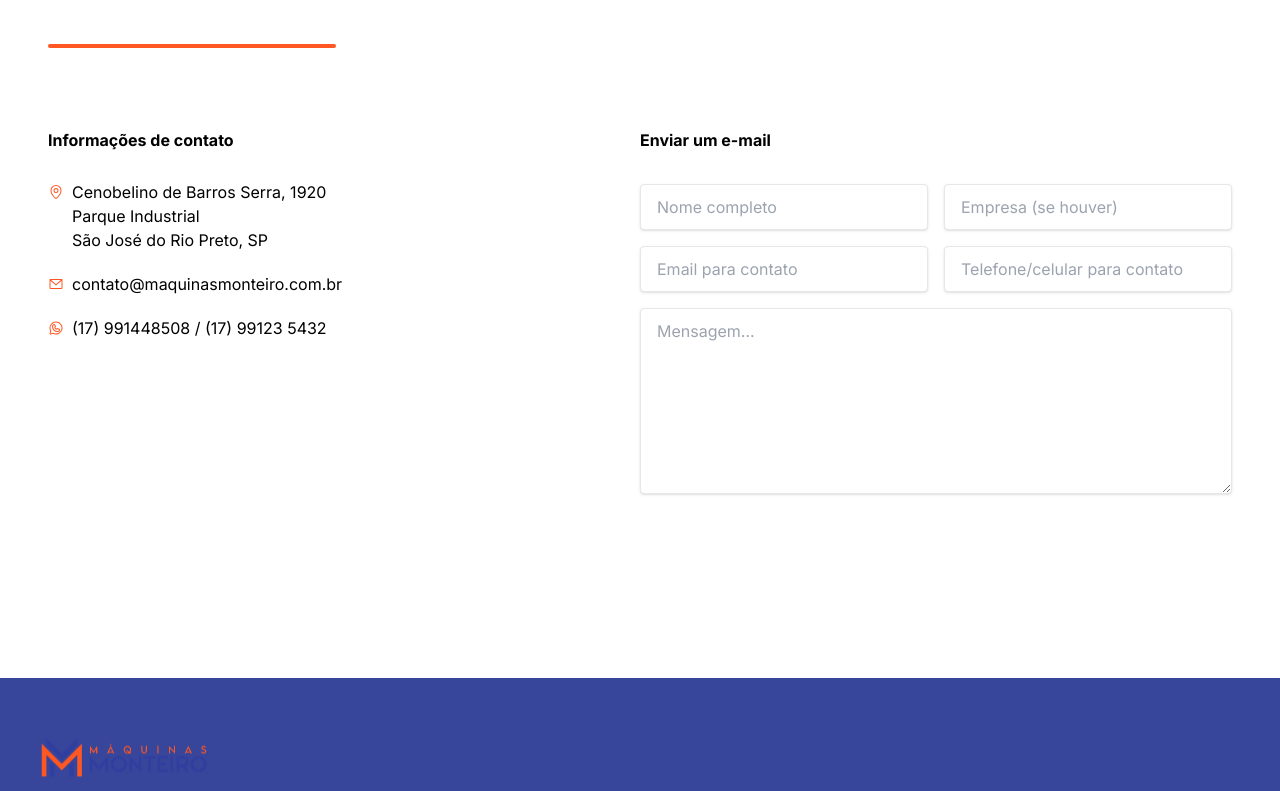
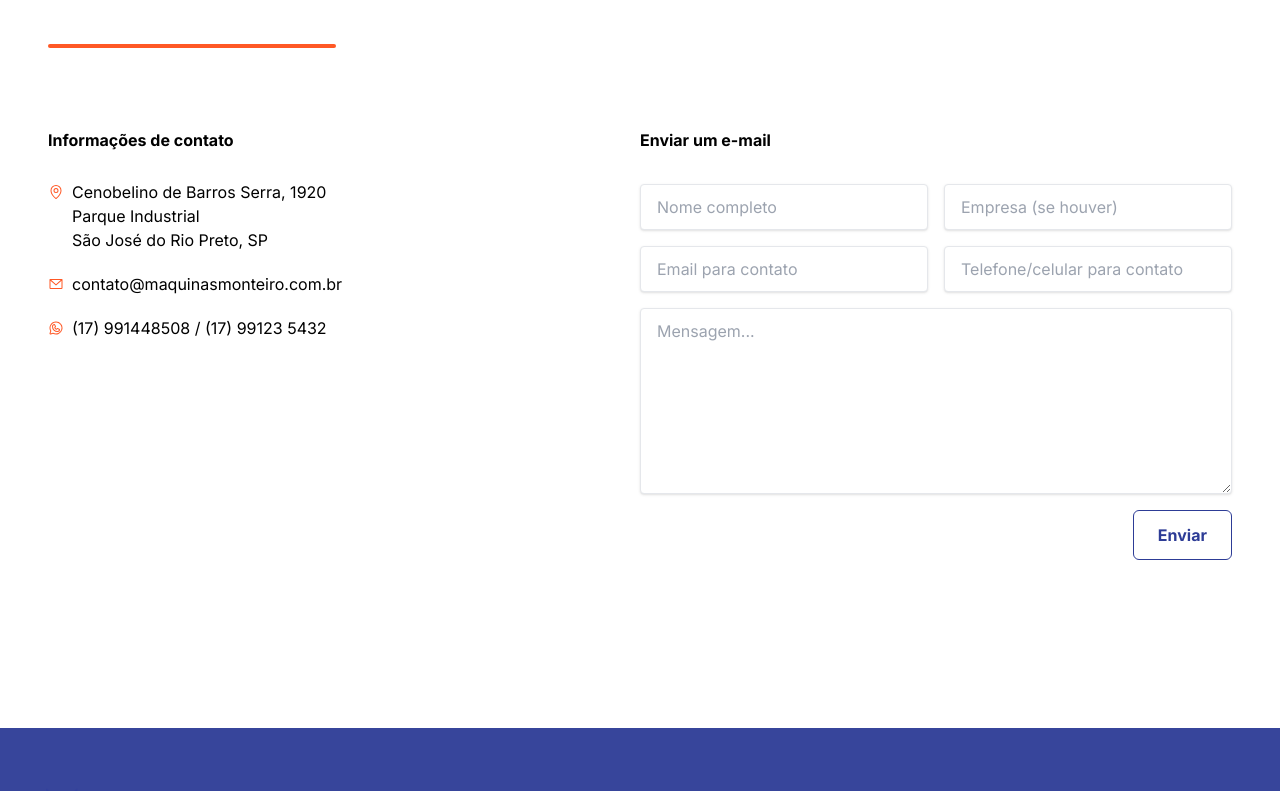
Before and after one commit to hrqmonteiro/maquinasmonteiro.com.br, a Next.js app: page / in a window 1280 px wide. Shown: the part 3202-3993 px from the top of the page. Built offline with nearby package versions, Linux system fonts and the light colour scheme.

Commit message:
feat: adding sending email on index page

```diff
--- a/components/templates/index-page.tsx
+++ b/components/templates/index-page.tsx
@@ -1,13 +1,10 @@
 'use client'
 
+import { useState } from 'react'
 import Link from 'next/link'
 import { partner, partners } from '@/utils/constants'
-import {
-  EnvelopeSimple,
-  MapPin,
-  Phone,
-  WhatsappLogo
-} from '@phosphor-icons/react'
+import { EnvelopeSimple, MapPin, WhatsappLogo } from '@phosphor-icons/react'
+import toast from 'react-hot-toast'
 
 import LeftSectionHeading from '@/components/atoms/left-section-heading'
 import Map from '@/components/atoms/map'
@@ -18,6 +15,77 @@ import Hero from '@/components/organisms/hero'
 import Container from '../atoms/container'
 
 export default function IndexPage() {
+  const [name, setName] = useState<string>('')
+  const [email, setEmail] = useState<string>('')
+  const [business, setBusiness] = useState<string>('')
+  const [phone, setPhone] = useState<string | undefined>('')
+  const [message, setMessage] = useState<string>('')
+
+  const formatPhoneNumber = (input: string): string | undefined => {
+    if (input) {
+      const numericInput = input.replace(/\D/g, '')
+
+      let formattedNumber = ''
+
+      if (numericInput.length >= 2) {
+        formattedNumber += `(${numericInput.substring(0, 2)}`
+      } else if (numericInput.length > 0) {
+        formattedNumber += `(${numericInput.substring(0)}`
+      }
+
+      if (numericInput.length > 2) {
+        formattedNumber += `) ${numericInput.substring(2, 7)}`
+      } else if (numericInput.length > 0) {
+        formattedNumber += `) ${numericInput.substring(2)}`
+      }
+
+      if (numericInput.length > 7) {
+        formattedNumber += `-${numericInput.substring(7, 11)}`
+      } else if (numericInput.length > 2) {
+        formattedNumber += `-${numericInput.substring(7)}`
+      }
+
+      return formattedNumber
+    }
+  }
+
+  const onSubmit = (e: React.FormEvent<HTMLFormElement>) => {
+    e.preventDefault()
+
+    async function sendEmail() {
+      try {
+        const response = await fetch('/api/sendmail', {
+          method: 'POST',
+          headers: {
+            'Content-Type': 'application/json'
+          },
+          body: JSON.stringify({
+            name: name,
+            email: email,
+            message: message,
+            phone: phone
+          })
+        })
+
+        if (response.ok) {
+          toast.success('Email enviado com sucesso! Aguarde nossa resposta!')
+          setName('')
+          setEmail('')
+          setBusiness('')
+          setPhone('')
+          setMessage('')
+        } else {
+          toast.error('Não foi possível enviar o e-mail, tente novamente.')
+        }
+      } catch (error) {
+        toast.error('Não foi possível enviar o e-mail, tente novamente.')
+        console.error('Error:', error)
+      }
+    }
+
+    sendEmail()
+  }
+
   return (
     <>
       <Hero />
@@ -111,29 +179,40 @@ export default function IndexPage() {
                   </div>
                 </div>
               </div>
-              <form className='mb-8 w-full md:w-1/2'>
+              <form onSubmit={onSubmit} className='mb-8 w-full md:w-1/2'>
                 <div className='mb-8 font-bold'>Enviar um e-mail</div>
                 <div className='block justify-between md:flex'>
                   <input
                     className='focus:shadow-outline mb-4 mr-4 w-full appearance-none rounded border px-4 py-3 leading-tight text-gray-700 shadow focus:outline-none'
                     type='text'
+                    value={name}
+                    onChange={(e) => setName(e.target.value)}
                     placeholder='Nome completo'
                   />
                   <input
                     className='focus:shadow-outline mb-4 w-full appearance-none rounded border px-4 py-3 leading-tight text-gray-700 shadow focus:outline-none'
                     type='text'
+                    value={business}
+                    onChange={(e) => setBusiness(e.target.value)}
                     placeholder='Empresa (se houver)'
                   />
                 </div>
                 <div className='block justify-between md:flex'>
                   <input
                     className='focus:shadow-outline mb-4 mr-4 w-full appearance-none rounded border px-4 py-3 leading-tight text-gray-700 shadow focus:outline-none'
-                    type='text'
+                    type='email'
+                    value={email}
+                    title='test'
+                    onChange={(e) => setEmail(e.target.value)}
                     placeholder='Email para contato'
                   />
                   <input
                     className='focus:shadow-outline mb-4 w-full appearance-none rounded border px-4 py-3 leading-tight text-gray-700 shadow focus:outline-none'
                     type='text'
+                    value={phone}
+                    onChange={(e) =>
+                      setPhone(formatPhoneNumber(e.target.value))
+                    }
                     placeholder='Telefone/celular para contato'
                   />
                 </div>
@@ -141,8 +220,18 @@ export default function IndexPage() {
                   <textarea
                     className='focus:shadow-outline mb-4 w-full appearance-none rounded border px-4 py-3 leading-tight text-gray-700 shadow focus:outline-none'
                     rows={8}
+                    value={message}
+                    onChange={(e) => setMessage(e.target.value)}
                     placeholder='Mensagem...'
                   />
+                </div>
+                <div className='flex justify-end'>
+                  <button
+                    className='rounded-md border border-primary px-6 py-3 font-bold text-secondary transition-all duration-200 hover:opacity-80'
+                    type='submit'
+                  >
+                    Enviar
+                  </button>
                 </div>
               </form>
             </div>
```
